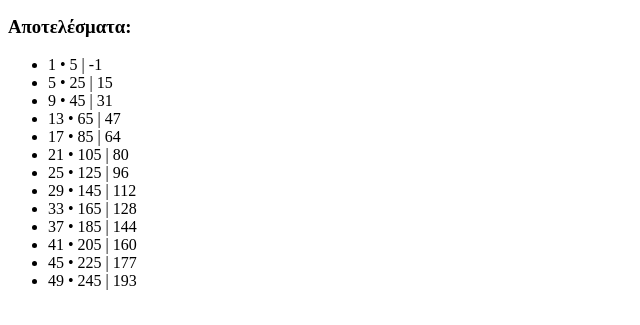
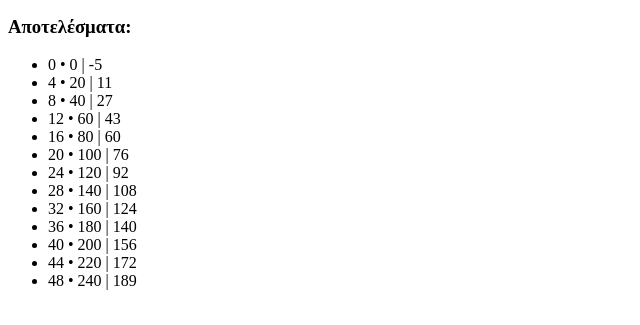
Before and after one commit to PolyzosFotios/tcp, a plain HTML site: page index.html in a window 1280 px wide. Both pictures are taken after typing "5", "5" into the empty fields and a click on the button "Submit". Shown: the part 169-494 px from the top of the page, 0-640 px from the left. Drawn offline with Linux system fonts and the light colour scheme.

Commit message:
Update index.html

```diff
--- a/index.html
+++ b/index.html
@@ -14,7 +14,7 @@
 
             document.getElementById("output").innerHTML = "";
 
-            for (let i = 1; i<= 50;i+=4){
+            for (let i = 0; i<= 50;i+=4){
                 let income = i * price;
                 let incomeClear = i * (price / 1.24);
                 let vat = income - incomeClear;
```
